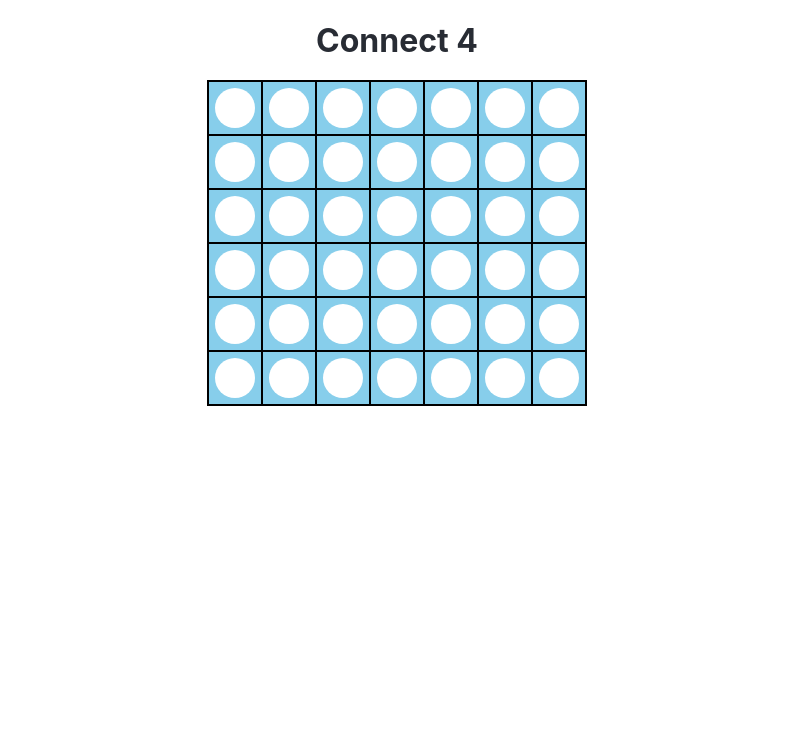
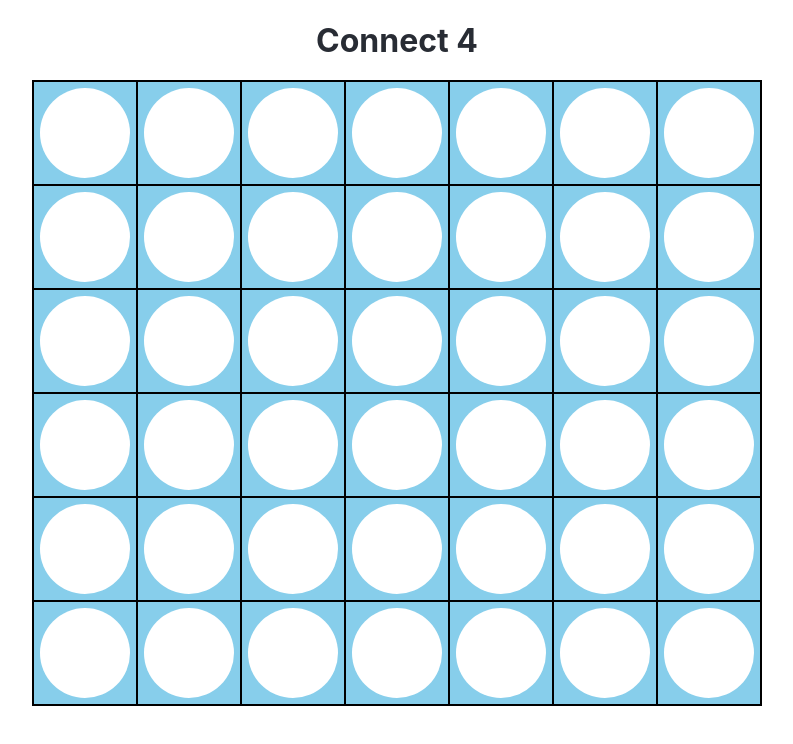
Before and after one commit to marrin27/conecta4, a React (Create React App) app: page / in a window 1280 px wide. Shown: the top 744 px of the page, without its empty margins (243-1036 px from the left). Built offline with nearby package versions, Linux system fonts and the light colour scheme.

Commit message:
modified:   src/App.css

```diff
--- a/src/App.css
+++ b/src/App.css
@@ -13,8 +13,8 @@ h1 {
 }
 
 .connect4-board td {
-  width: 50px;
-  height: 50px;
+  width: 100px;
+  height: 100px;
   border: 2px solid #000;
   background-color: #87CEEB; /* Light blue for the board */
   position: relative;
@@ -23,8 +23,8 @@ h1 {
 .connect4-board .cell::after {
   content: '';
   display: block;
-  width: 40px;
-  height: 40px;
+  width: 90px;
+  height: 90px;
   margin: 5px auto;
   border-radius: 50%;
   background-color: white; /* Empty slot */
```
